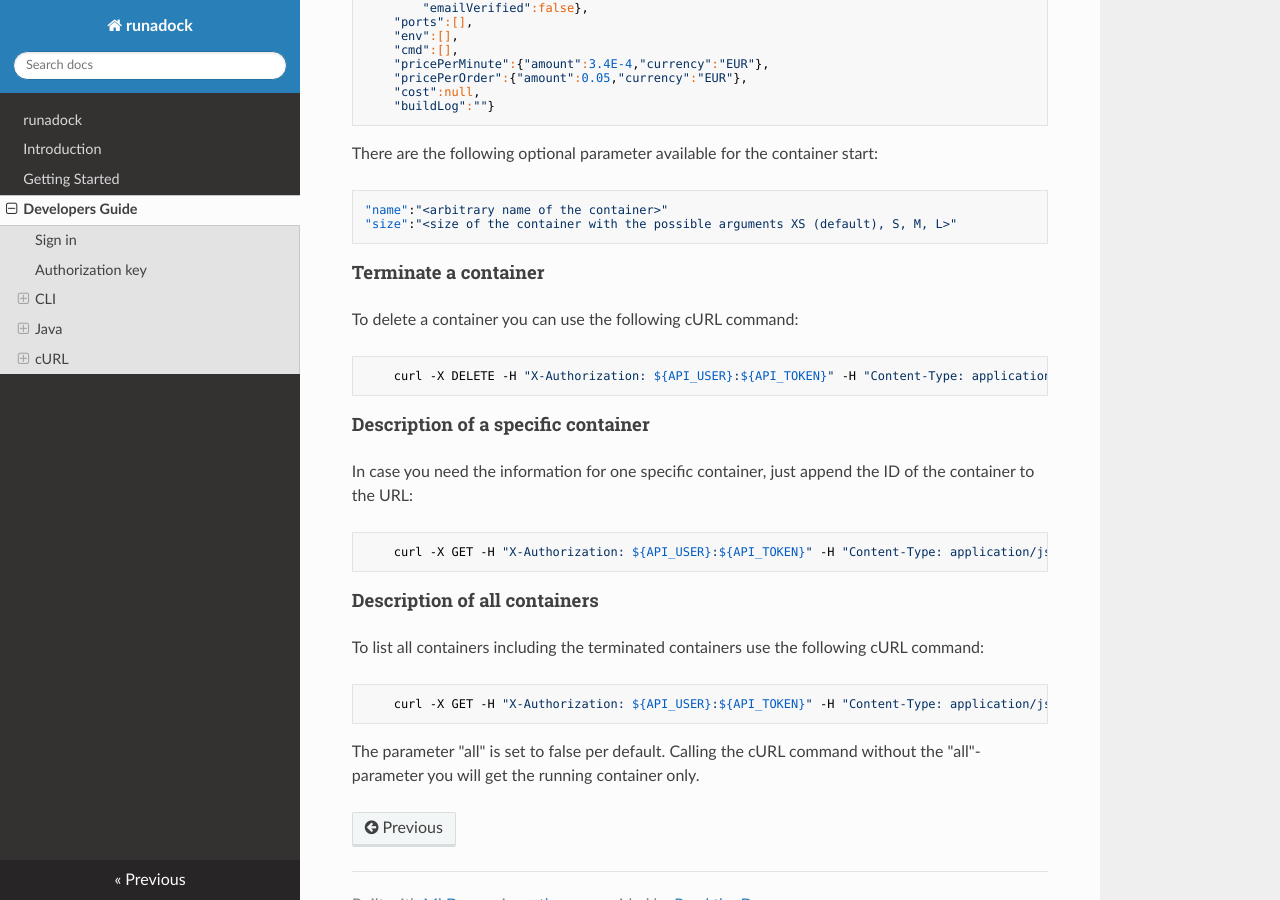
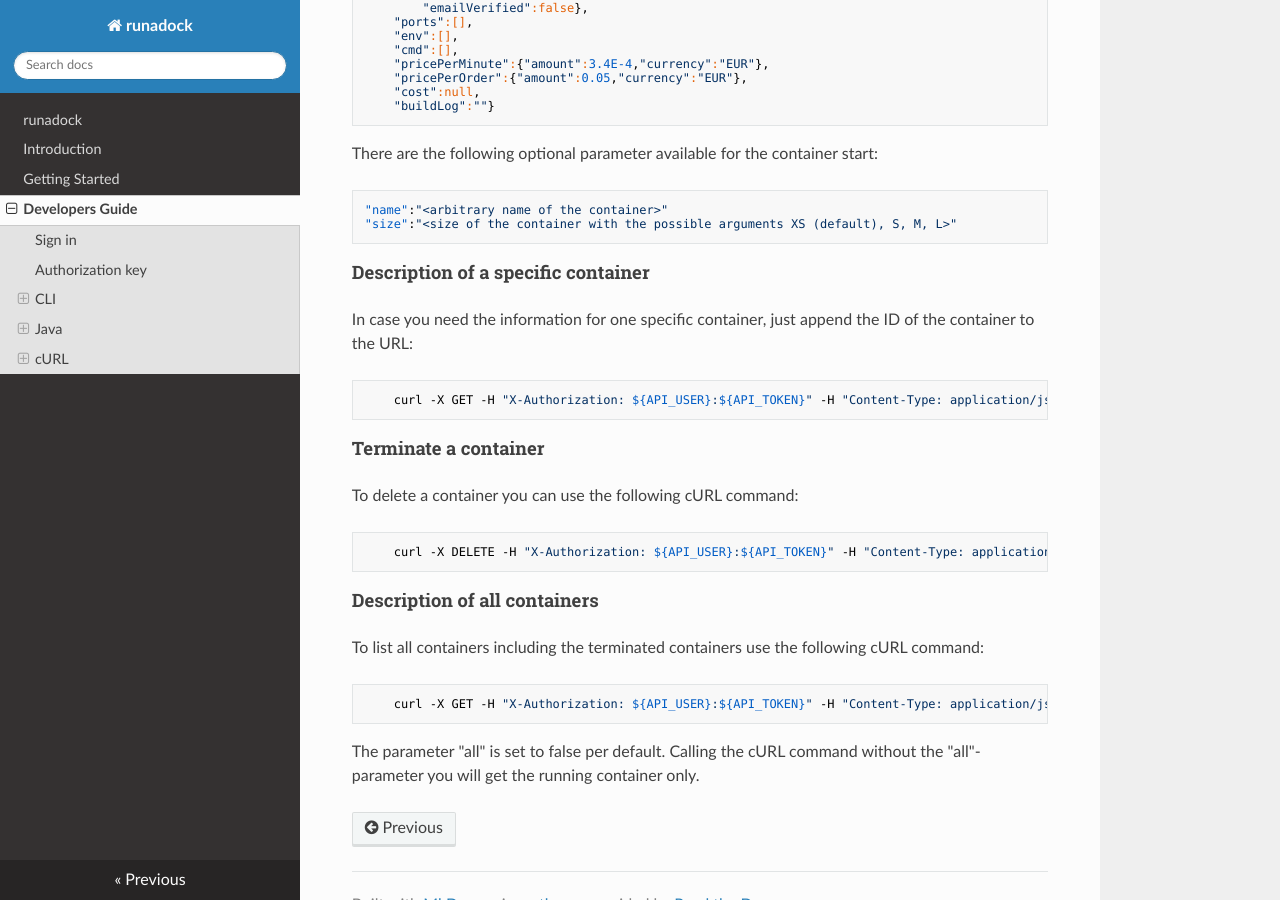
Before and after one commit to runadock/docs, an MkDocs documentation site: the page built from docs/DevelopersGuide.md, in a window 1280 px wide and 900 px high, scrolled down 7162 px. Built offline with MkDocs 1.6.1, drawn with Linux system fonts in a browser that asks for light colours; nearby versions of some CDN libraries; old or Windows-style settings are respelled for this version of MkDocs.

```diff
--- a/docs/DevelopersGuide.md
+++ b/docs/DevelopersGuide.md
@@ -377,17 +377,17 @@ There are the following optional parameter available for the container start:
     "name":"<arbitrary name of the container>"
     "size":"<size of the container with the possible arguments XS (default), S, M, L>"
 
+#### Description of a specific container
+
+In case you need the information for one specific container, just append the ID of the container to the URL:
+
+		curl -X GET -H "X-Authorization: ${API_USER}:${API_TOKEN}" -H "Content-Type: application/json" https://runadock.io/api/v1/container/<ID of the container>
+
 #### Terminate a container
 
 To delete a container you can use the following cURL command:
 
 		curl -X DELETE -H "X-Authorization: ${API_USER}:${API_TOKEN}" -H "Content-Type: application/json" https://runadock.io/api/v1/container/<ID of the container to be deleted>
-
-#### Description of a specific container
-
-In case you need the information for one specific container, just append the ID of the container to the URL:
-
-		curl -X GET -H "X-Authorization: ${API_USER}:${API_TOKEN}" -H "Content-Type: application/json" https://runadock.io/api/v1/container/<ID of the container>
 
 #### Description of all containers
 
```
